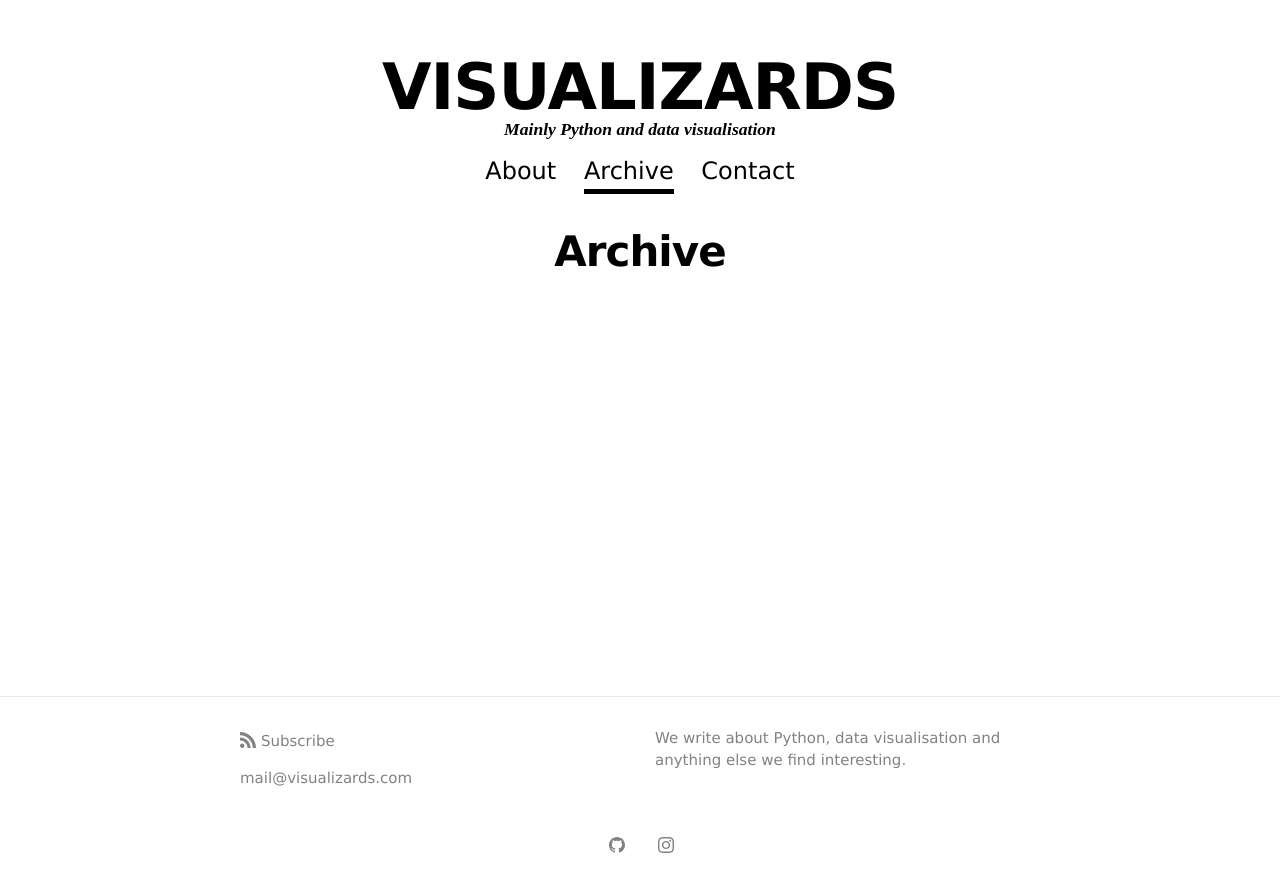
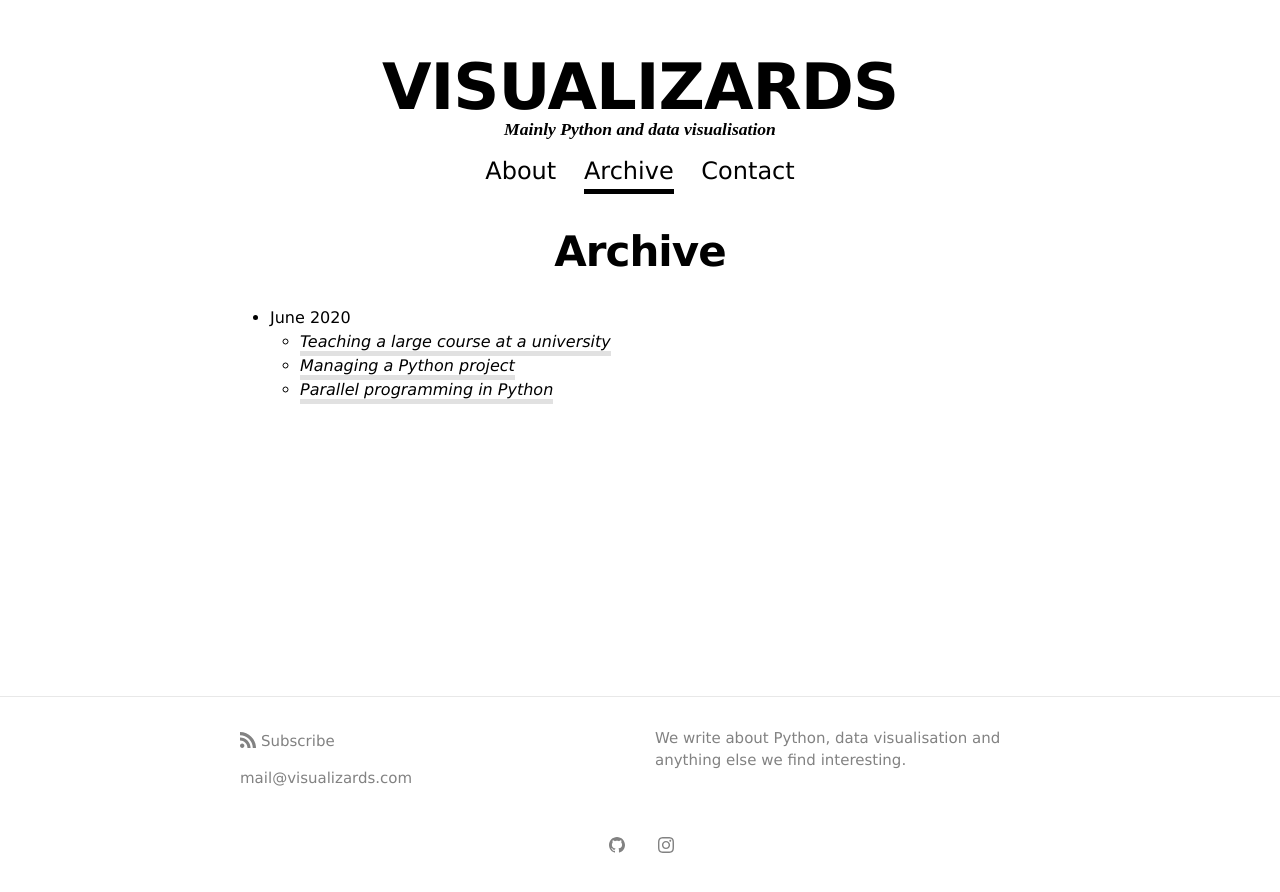
Before and after one commit to visualizards/visualizards.github.io, a Jekyll site: the page built from archive.md, in a window 1280 px wide. Shown: the top 892 px of the page. Built offline with Jekyll 4.4.1, drawn with Linux system fonts in a browser that asks for light colours; some web fonts are replaced; comment, search, counter and statistics services are not loaded.

Commit message:
Added archive

```diff
--- a/archive.md
+++ b/archive.md
@@ -3,3 +3,8 @@ layout: page
 title: Archive
 permalink: /archive/
 ---
+
+* June 2020
+  * [Teaching a large course at a university](/teaching/2020/06/13/teaching-a-large-course.html)
+  * [Managing a Python project](/python/project%20managment/2020/06/13/python-project-management.html)
+  * [Parallel programming in Python](/python/2020/06/13/parallel-programming-in-python)
```
